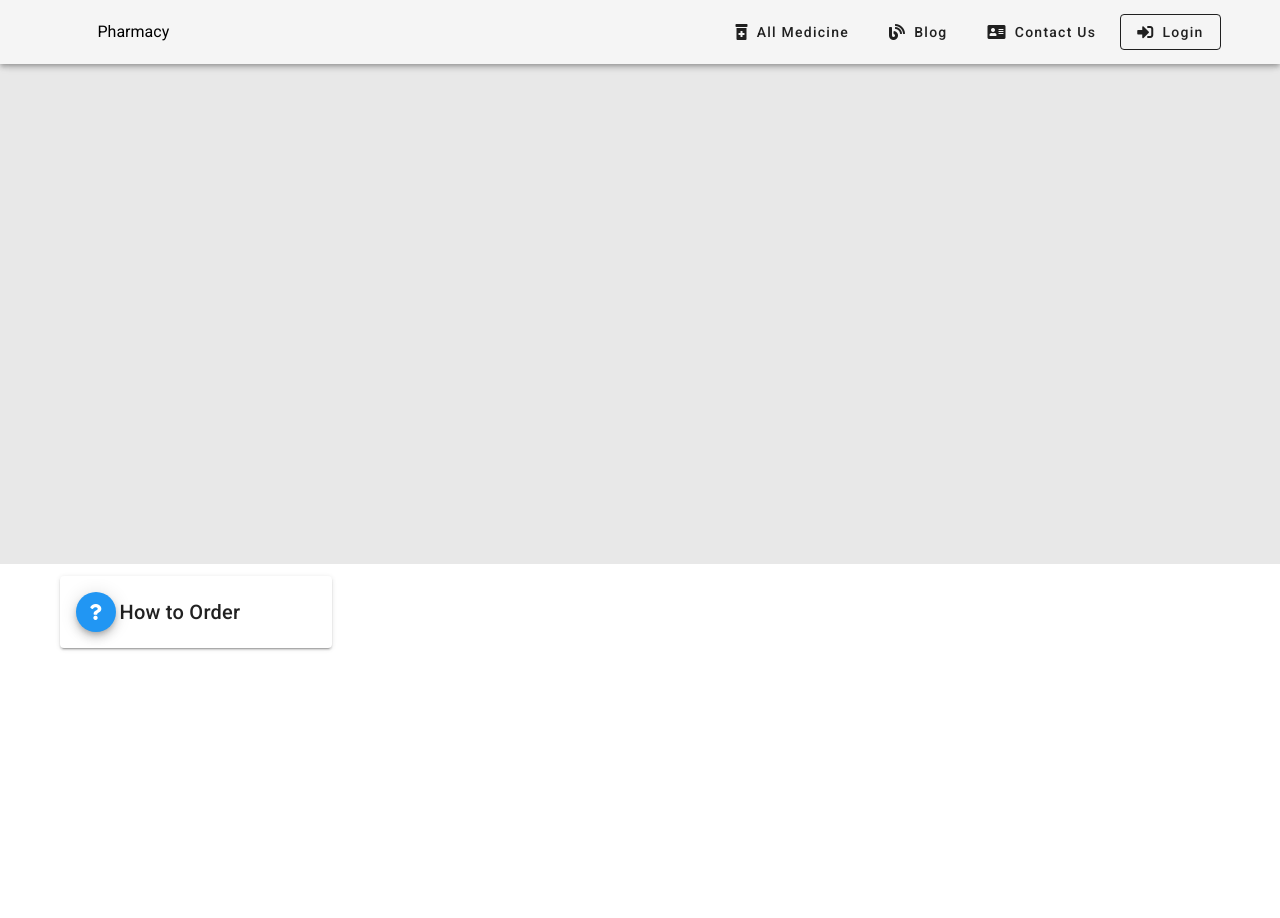
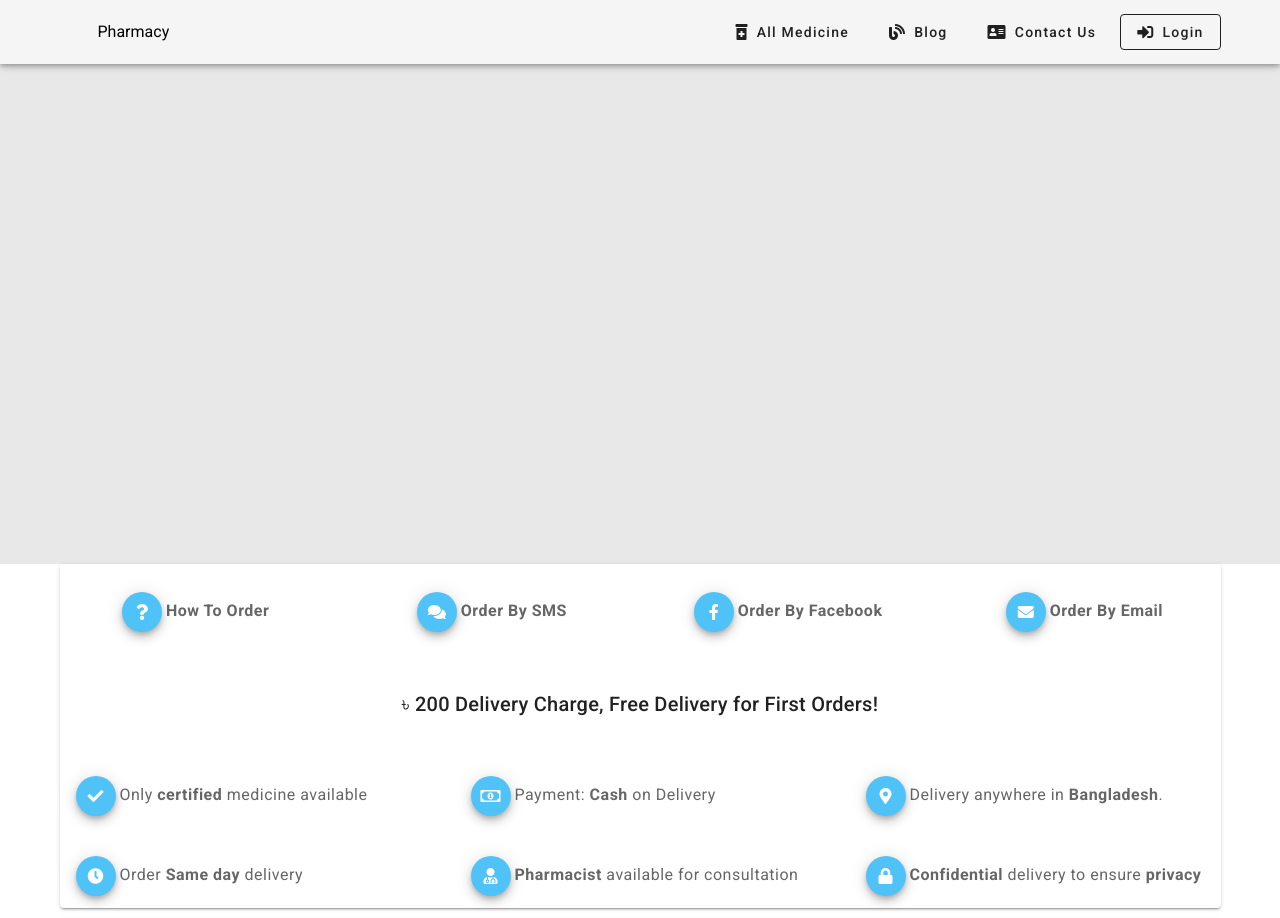
Before and after one commit to ashimkumar69/fontend-nuxtjs-pharmacy, a Nuxt app: page / in a window 1280 px wide. Shown: the top 918 px of the page. Before the commit the page ends 800 px from the top, so only its background shows below. Built offline with nearby package versions, Linux system fonts and the light colour scheme.

Commit message:
about  order done

```diff
--- a/components/fontend/AboutOrder.vue
+++ b/components/fontend/AboutOrder.vue
@@ -2,15 +2,56 @@
   <div>
     <v-container>
       <v-row>
-        <v-col cols="3">
+        <v-col cols="12">
           <v-card>
-            <v-card-title>
-              <v-btn fab small color="blue" dark>
-                <v-icon small>fas fa-question</v-icon>
-              </v-btn>
-              <span class="ml-1">How to Order</span>
-            </v-card-title>
+            <v-row>
+              <v-col cols="3" v-for="item in howToOrder" :key="item.id">
+                <v-card flat class="text-center">
+                  <v-card-text>
+                    <v-btn fab small color="light-blue lighten-2" dark>
+                      <v-icon small>{{ item.icon }}</v-icon>
+                    </v-btn>
+                    <span class="ml-1 text-body-1 font-weight-bold">{{ item.name }}</span>
+                  </v-card-text>
+                </v-card>
+              </v-col>
+
+              <v-col cols="12">
+                <v-card flat class="d-flex justify-center">
+                  <v-card-title>৳ 200 Delivery Charge, Free Delivery for First Orders!</v-card-title>
+                </v-card>
+              </v-col>
+              <v-col cols="4" v-for="item in orderService" :key="item.id">
+                <v-card flat>
+                  <v-card-text class="pb-0">
+                    <v-btn fab small color="light-blue lighten-2" dark>
+                      <v-icon small>{{ item.icon }}</v-icon>
+                    </v-btn>
+
+                    <span class="ml-1 text-body-1 font-weight-regular" v-html="item.name"></span>
+                  </v-card-text>
+                </v-card>
+              </v-col>
+            </v-row>
           </v-card>
+        </v-col>
+        <v-col cols="12">
+          <v-alert
+            border="top"
+            colored-border
+            type="info"
+            color="light-blue lighten-2"
+            elevation="2"
+          >
+            *For your safety, we require a prescription for non-OTC medicine.
+            Email your prescription to example@example.com, or call us at 01928374565 for help.
+          </v-alert>
+          <v-alert border="top" colored-border type="error" elevation="2">
+            Studies show
+            <strong>open market medicine</strong> may not be managed properly and maybe expired or counterfeit. Intake of such medicine may
+            <strong>risk</strong>
+            the patient's life.
+          </v-alert>
         </v-col>
       </v-row>
     </v-container>
@@ -19,7 +60,50 @@
 
 <script>
 export default {
-  name: "AboutOrder"
+  name: "AboutOrder",
+  data() {
+    return {
+      howToOrder: [
+        { id: 1, icon: "fas fa-question", name: "How To Order" },
+        { id: 2, icon: "fas fa-comments", name: "Order By SMS" },
+        { id: 3, icon: "fab fa-facebook-f", name: "Order By Facebook" },
+        { id: 4, icon: "fas fa-envelope", name: "Order By Email" }
+      ],
+      orderService: [
+        {
+          id: 1,
+          icon: "fas fa-check",
+          name: "Only <strong>certified</strong> medicine available"
+        },
+        {
+          id: 2,
+          icon: "far fa-money-bill-alt",
+          name: "Payment: <strong>Cash</strong> on Delivery"
+        },
+        {
+          id: 3,
+          icon: "fas fa-map-marker-alt",
+          name: "Delivery anywhere in <strong>Bangladesh</strong>."
+        },
+        {
+          id: 4,
+          icon: "fas fa-clock",
+          name: "Order <strong>Same day</strong> delivery"
+        },
+        {
+          id: 5,
+          icon: "fas fa-user-md",
+          name: "<strong>Pharmacist</strong> available for consultation"
+        },
+        {
+          id: 6,
+          icon: "fas fa-lock",
+          name:
+            "<strong>Confidential</strong> delivery to ensure <strong>privacy</strong>"
+        }
+      ]
+    };
+  }
 };
 </script>
 
--- a/nuxt.config.js
+++ b/nuxt.config.js
@@ -14,7 +14,13 @@ export default {
         content: process.env.npm_package_description || ""
       }
     ],
-    link: [{ rel: "icon", type: "image/x-icon", href: "/favicon.ico" }]
+    link: [
+      {
+        rel: "icon",
+        type: "image/x-icon",
+        href: "/images/favicon/favicon.webp"
+      }
+    ]
   },
   /*
    ** Customize the progress-bar color
@@ -48,7 +54,6 @@ export default {
           // iconPrimary: "#888",
           // textPrimary: "#b4bdca",
           // textSecondary: "#6d7d99",
-
           // primary: "#1976D2",
           // secondary: "#424242",
           // accent: "#82B1FF",
@@ -63,7 +68,6 @@ export default {
           // iconPrimary: "#888",
           // textPrimary: "#212529",
           // textSecondary: "#60686f",
-
           // primary: "#1976D2",
           // secondary: "#424242",
           // accent: "#82B1FF",
--- a/pages/index.vue
+++ b/pages/index.vue
@@ -14,7 +14,7 @@ export default {
   components: {
     BannerCarousel,
     AboutOrder
-  }
+  },
 };
 </script>
 
```
Also changed, not shown: assets/scss/customVuetifyVariables.scss (+16 -16 lines).
